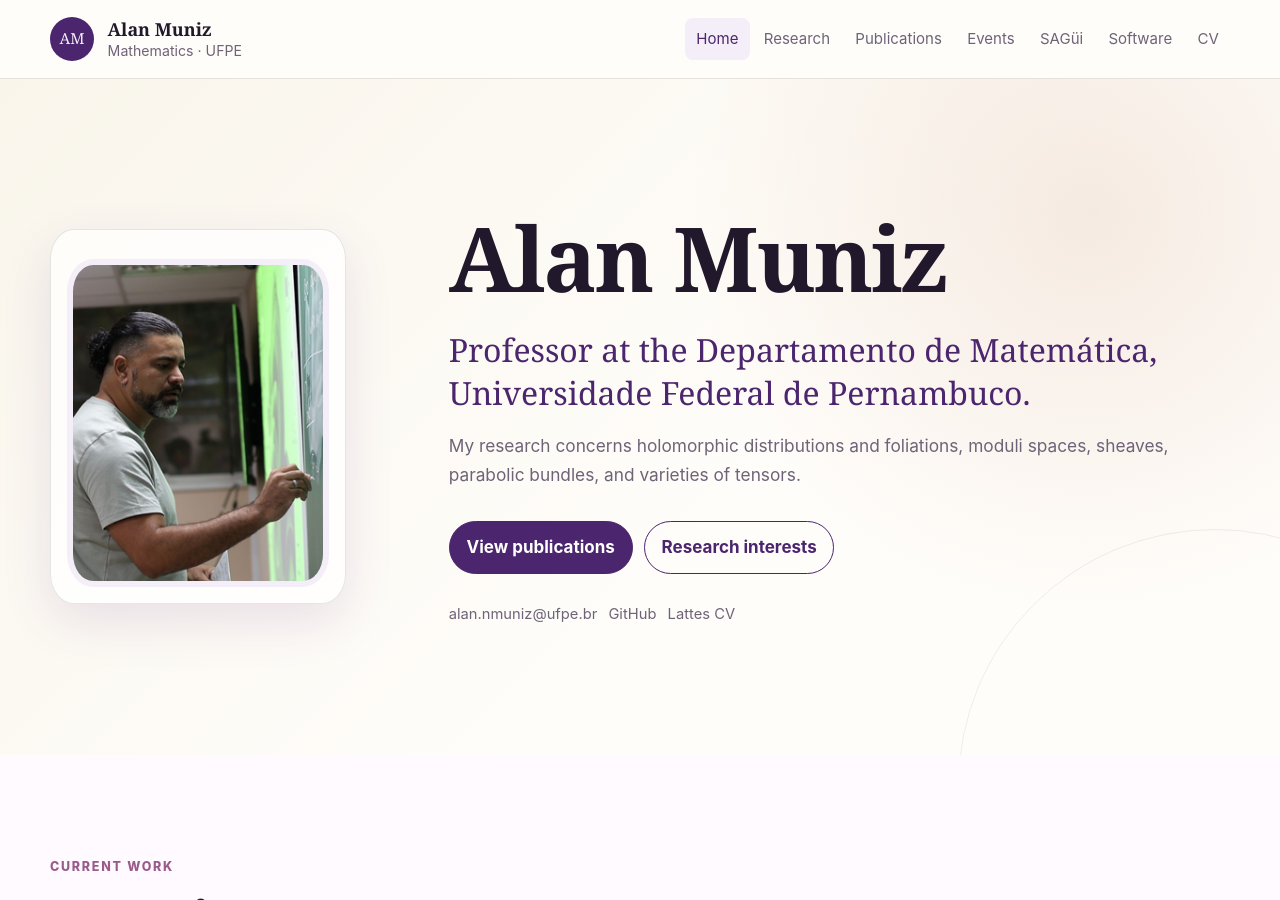
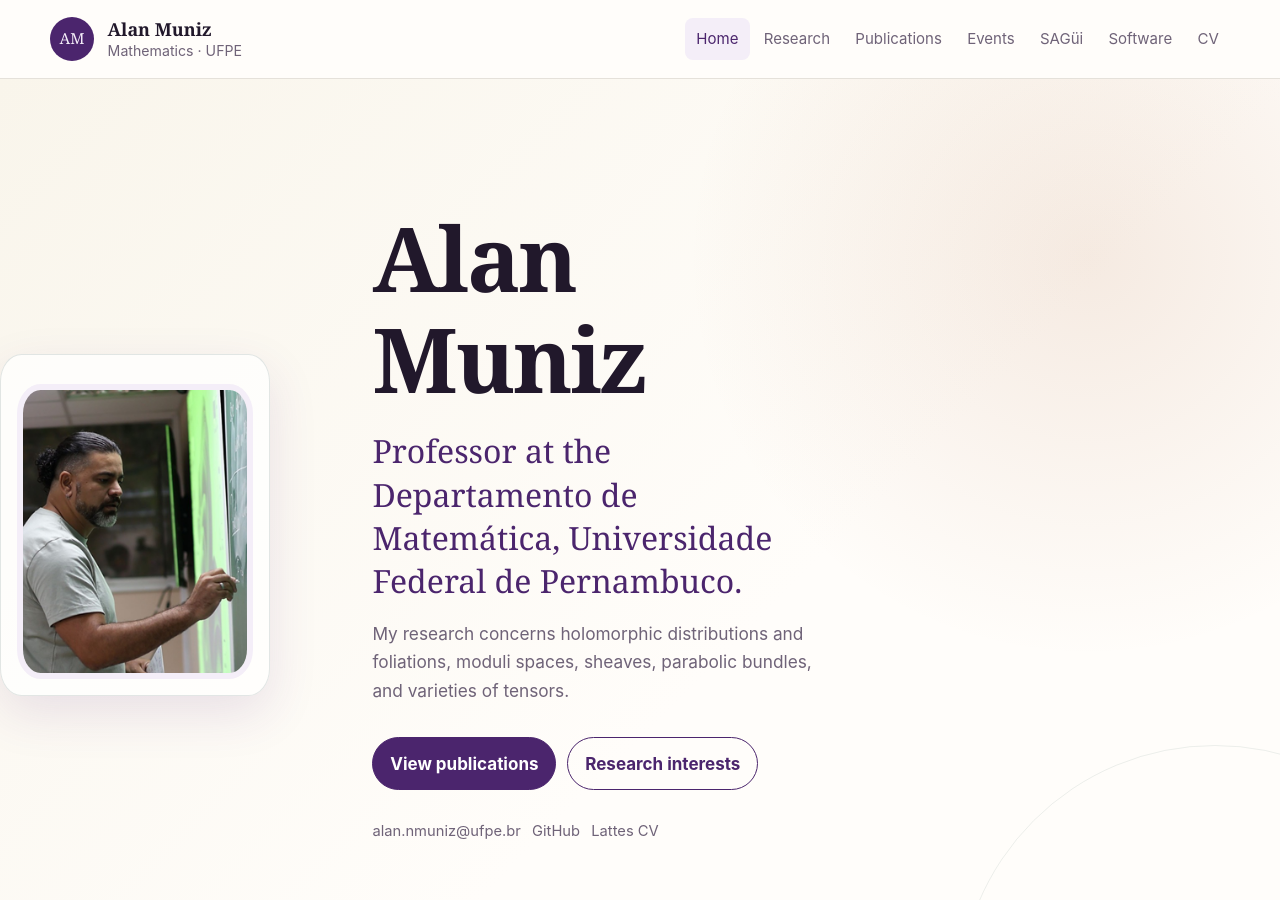
Before and after one commit to alannmuniz/alannmuniz.github.io, a Jekyll site: the page built from index.md, in a window 1280 px wide and 900 px high. Built offline with Jekyll 4.4.1, drawn with Linux system fonts in a browser that asks for light colours.

Commit message:
Update home.html

```diff
--- a/_layouts/home.html
+++ b/_layouts/home.html
@@ -2,7 +2,7 @@
 layout: default
 ---
 <section class="hero">
-  <div class="shell hero-grid">
+  <div class="narrow hero-grid">
      <aside class="profile-card">
       <img src="{{ '/assets/images/home-profile.jpg' | relative_url }}" alt="Portrait of Alan Muniz">
   <!--    <div>
```
